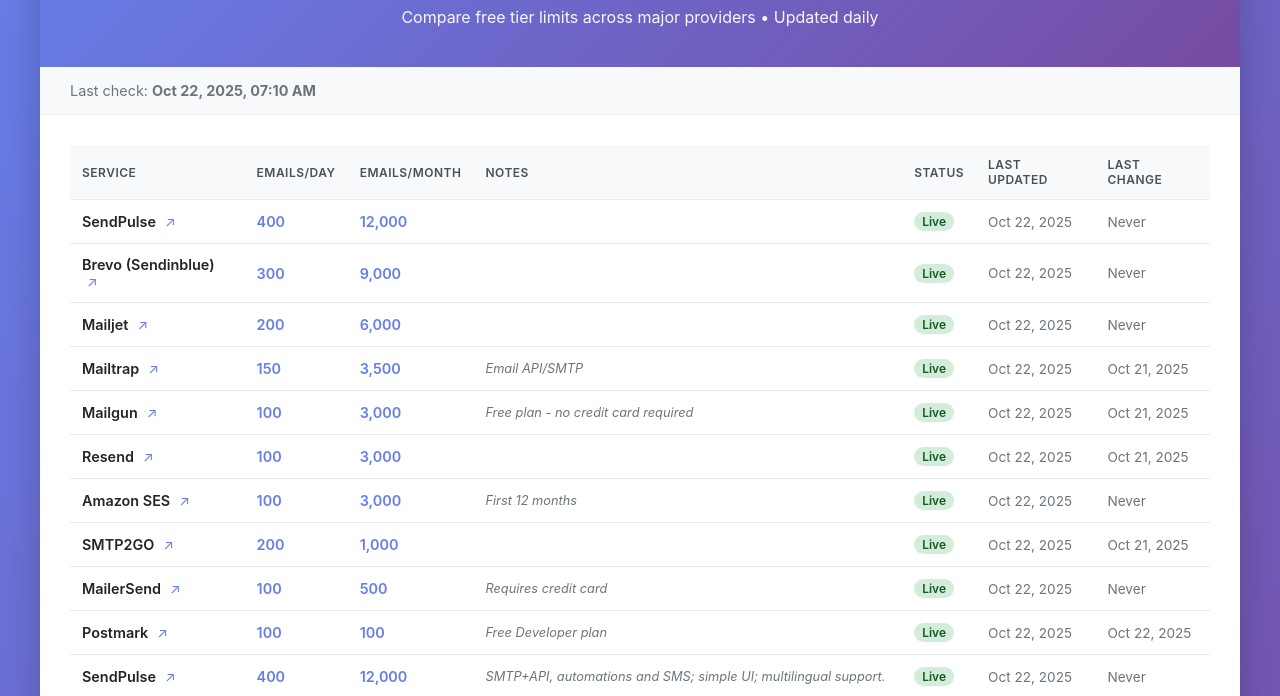
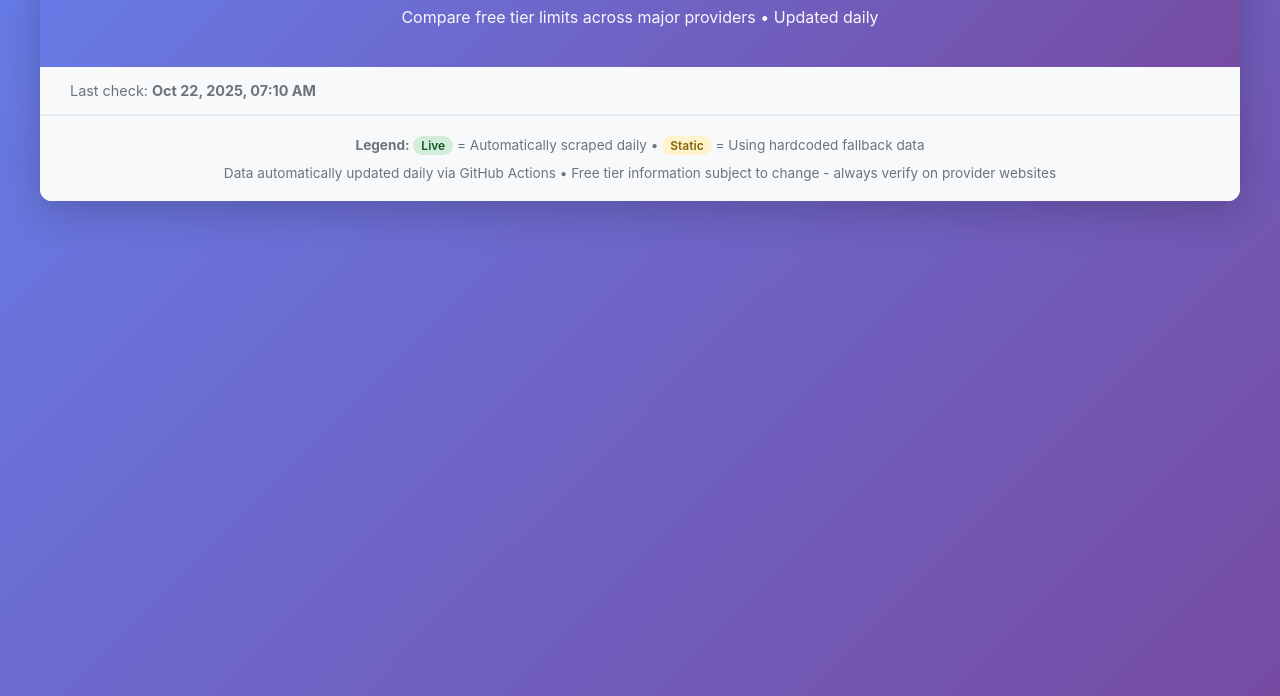
Before and after one commit to guilamu/free-transactional-email-services-comparison, a plain HTML site: page index.html in a window 1280 px wide. Shown: the part 102-798 px from the top of the page. Drawn offline with Linux system fonts and the light colour scheme.

Commit message:
Update index.html

```diff
--- a/index.html
+++ b/index.html
@@ -175,27 +175,6 @@
 
     <div class="last-update">
       Last check: <strong><span id="lastUpdate">Loading...</span></strong>
-    </div>
-
-    <div class="table-container">
-      <div id="loading" class="loading">
-        <p>Loading pricing data...</p>
-      </div>
-
-      <table id="pricesTable" style="display:none;">
-        <thead>
-          <tr>
-            <th>Service</th>
-            <th>Emails/Day</th>
-            <th>Emails/Month</th>
-            <th>Notes</th>
-            <th>Status</th>
-            <th>Last Updated</th>
-            <th>Last Change</th>
-          </tr>
-        </thead>
-        <tbody></tbody>
-      </table>
     </div>
 
     <footer>
```
